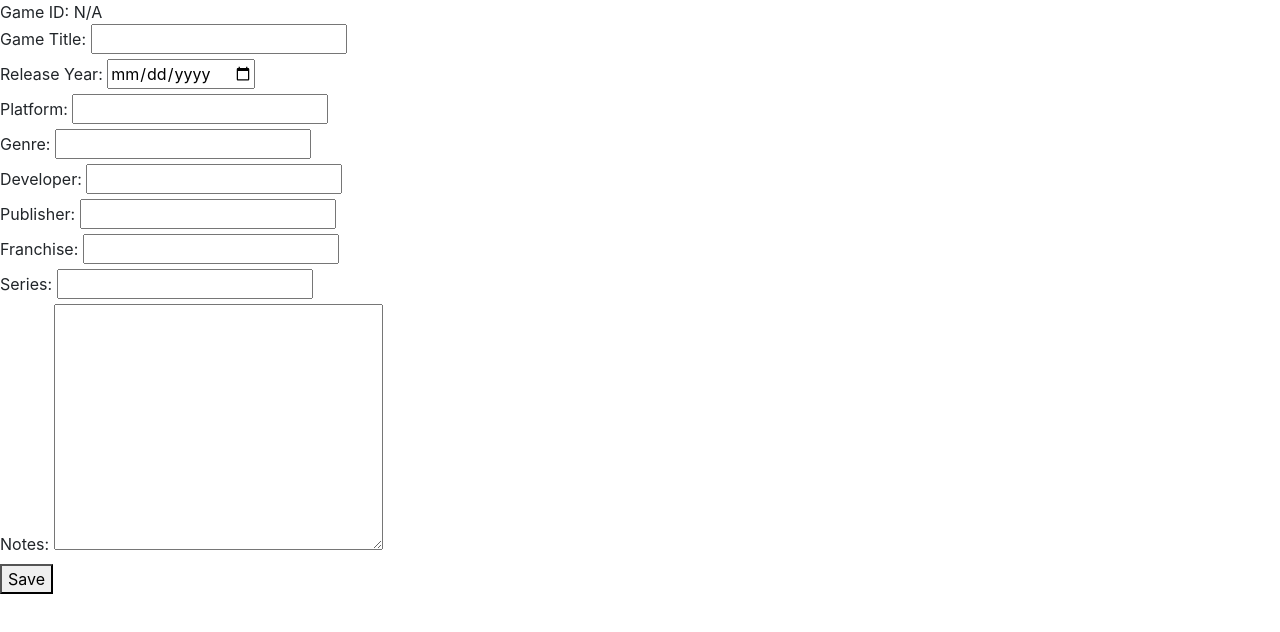
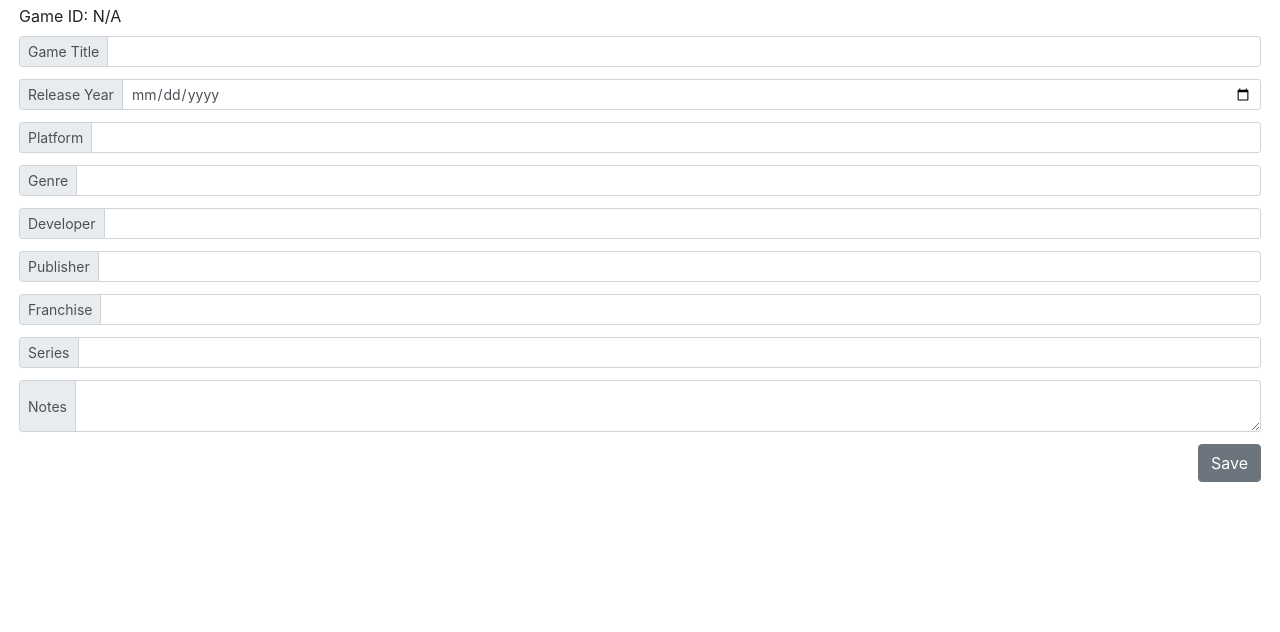
Before and after one commit to Morioki/gameplaytracker-electron, an Electron app: page src/game-record/static/game-record.html in a window 1280 px wide. Drawn offline with nearby package versions, Linux system fonts and the light colour scheme; no server answers.

Commit message:
Work on sending data between windows

```diff
--- a/src/game-record/game-record.js
+++ b/src/game-record/game-record.js
@@ -1,3 +1,5 @@
+const {ipcRenderer} = require('electron');
+
 // DOM Elements
 const gameId = document.querySelector('#game-id-value');
 const gameTitle = document.querySelector('#game-title-value');
@@ -30,4 +32,20 @@ gameSafe.addEventListener('click', e => {
 	console.log(e);
 });
 
+
+ipcRenderer.on('dataForGameRecord', (e, args) => {
+	console.log(args);
+
+	gameId.textContent = args.gameId;
+
+	console.log(args.title);
+	console.log(gameTitle.value);
+	gameTitle.value = args.title;
+
+	gameReleaseYear.value = args.releaseYear;
+	gamePlatform.value = args.platform;
+
+	console.log('All Data Loaded');
+})
+
 console.log('Game Record Loaded');
--- a/src/game-record/static/game-record.html
+++ b/src/game-record/static/game-record.html
@@ -16,48 +16,120 @@
 <body>
     <header></header>
     <main>
+        <div class="container-fluid">
+            <div class="row p-1">
+                <div class="col">
                     <div class="game-id">
                         <span id="game-id-label">Game ID: </span>
                         <span id="game-id-value">N/A</span>
                     </div>
-        <div class="game-title">
-            <label for="game-title-value">Game Title: </label>
-            <input type="text" name="game-title-name" id="game-title-value">
                 </div>
-        <div class="game-release-year">
-            <label for="game-release-year-value">Release Year: </label>
-            <input type="date" name="game-release-year-name" id="game-release-year-value">
             </div>
-        <div class="game-platform">
-            <label for="game-platform-value">Platform: </label>
-            <input type="text" name="game-platform-name" id="game-platform-value">
+            <div class="row p-1">
+                <div class="col">
+                    <div class="game-title input-group input-group-sm mb-1">
+                        <!-- <label for="game-title-value">Game Title</label> -->
+                        <div class="input-group-prepend">
+                            <span class="input-group-text">Game Title</span>
                         </div>
-        <div class="game-genre">
-            <label for="game-genre-value">Genre: </label>
-            <input type="text" name="game-genre-name" id="game-genre-value">
+                        <input type="text" class="form-control" name="game-title-name" id="game-title-value">
                     </div>
-        <div class="game-developer">
-            <label for="game-developer-value">Developer: </label>
-            <input type="text" name="game-developer-name" id="game-developer-value">
                 </div>
-        <div class="game-publisher">
-            <label for="game-publisher-value">Publisher: </label>
-            <input type="text" name="game-publisher-name" id="game-publisher-value">
             </div>
-        <div class="game-franchise">
-            <label for="game-franchise-value">Franchise: </label>
-            <input type="text" name="game-franchise-name" id="game-franchise-value">
+            <div class="row p-1">
+                <div class="col">
+                    <div class="game-release-year input-group input-group-sm mb-1">
+                        <!-- <label for="game-release-year-value">Release Year</label> -->
+                        <div class="input-group-prepend">
+                            <span class="input-group-text" id="game-release-year-value">Release Year</span>
                         </div>
-        <div class="game-series">
-            <label for="game-series-value">Series: </label>
-            <input type="text" name="game-series-name" id="game-series-value">
+                        <input type="date" class="form-control" name="game-release-year-name" id="game-release-year-value">
                     </div>
-        <div class="game-note">
-            <label for="game-note-value">Notes: </label>
-            <textarea name="game-note-name" id="game-note-value" cols="30" rows="10"></textarea>
-            <!-- <input type="text" name="game-note-name" id="game-note-value"> -->
                 </div>
-        <button id="game-save">Save</button>
+            </div>
+            <div class="row p-1">
+                <div class="col">
+                    <div class="game-platform input-group input-group-sm mb-1">
+                        <!-- <label for="game-platform-value">Platform</label> -->
+                        <div class="input-group-prepend">
+                            <span class="input-group-text" id="game-platform-value">Platform</span>
+                        </div>
+                        <input type="text" class="form-control" name="game-platform-name" id="game-platform-value">
+                    </div>
+                </div>
+            </div>
+            <div class="row p-1">
+                <div class="col">
+                    <div class="game-genre input-group input-group-sm mb-1">
+                        <!-- <label for="game-genre-value">Genre</label> -->
+                        <div class="input-group-prepend">
+                            <span class="input-group-text" id="game-genre-value">Genre</span>
+                        </div>
+                        <input type="text" class="form-control" name="game-genre-name" id="game-genre-value">
+                    </div>
+                </div>
+            </div>
+            <div class="row p-1">
+                <div class="col">
+                    <div class="game-developer input-group input-group-sm mb-1">
+                        <!-- <label for="game-developer-value">Developer: </label> -->
+                        <div class="input-group-prepend">
+                            <span class="input-group-text" id="game-developer-value">Developer</span>
+                        </div>
+                        <input type="text" class="form-control" name="game-developer-name" id="game-developer-value">
+                    </div>
+                </div>
+            </div>
+            <div class="row p-1">
+                <div class="col">
+                    <div class="game-publisher input-group input-group-sm mb-1">
+                        <!-- <label for="game-publisher-value">Publisher: </label> -->
+                        <div class="input-group-prepend">
+                            <span class="input-group-text" id="game-publisher-value">Publisher</span>
+                        </div>
+                        <input type="text" class="form-control" name="game-publisher-name" id="game-publisher-value">
+                    </div>
+                </div>
+            </div>
+            <div class="row p-1">
+                <div class="col">
+                    <div class="game-franchise input-group input-group-sm mb-1">
+                        <!-- <label for="game-franchise-value">Franchise: </label> -->
+                        <div class="input-group-prepend">
+                            <span class="input-group-text" id="game-franchise-value">Franchise</span>
+                        </div>
+                        <input type="text" class="form-control" name="game-franchise-name" id="game-franchise-value">
+                    </div>
+                </div>
+            </div>
+            <div class="row p-1">
+                <div class="col">
+                    <div class="game-series input-group input-group-sm mb-1">
+                        <!-- <label for="game-series-value">Series: </label> -->
+                        <div class="input-group-prepend">
+                            <span class="input-group-text" id="game-series-value">Series</span>
+                        </div>
+                        <input type="text" class="form-control" name="game-series-name" id="game-series-value">
+                    </div>
+                </div>
+            </div>
+            <div class="row p-1">
+                <div class="col">
+                    <div class="game-note input-group input-group-sm mb-1">
+                        <!-- <label for="game-note-value">Notes: </label> -->
+                        <div class="input-group-prepend">
+                            <span class="input-group-text" id="game-note-value">Notes</span>
+                        </div>
+                        <textarea class="form-control" name="game-note-name" id="game-note-value"></textarea class="form-control">
+                    </div>
+                </div>
+            </div>
+            <div class="row p-1">
+                <div class="col">
+                    <button class="btn btn-secondary float-right" id="game-save">Save</button>
+                </div>
+            </div>
+        </div>
     </main>
     <footer></footer>
     <script>require("../game-record")</script>
```
Also changed, not shown: src/game-list/game-list.js (+54 -22 lines). Lines whose indentation alone changed are shown as unchanged.
